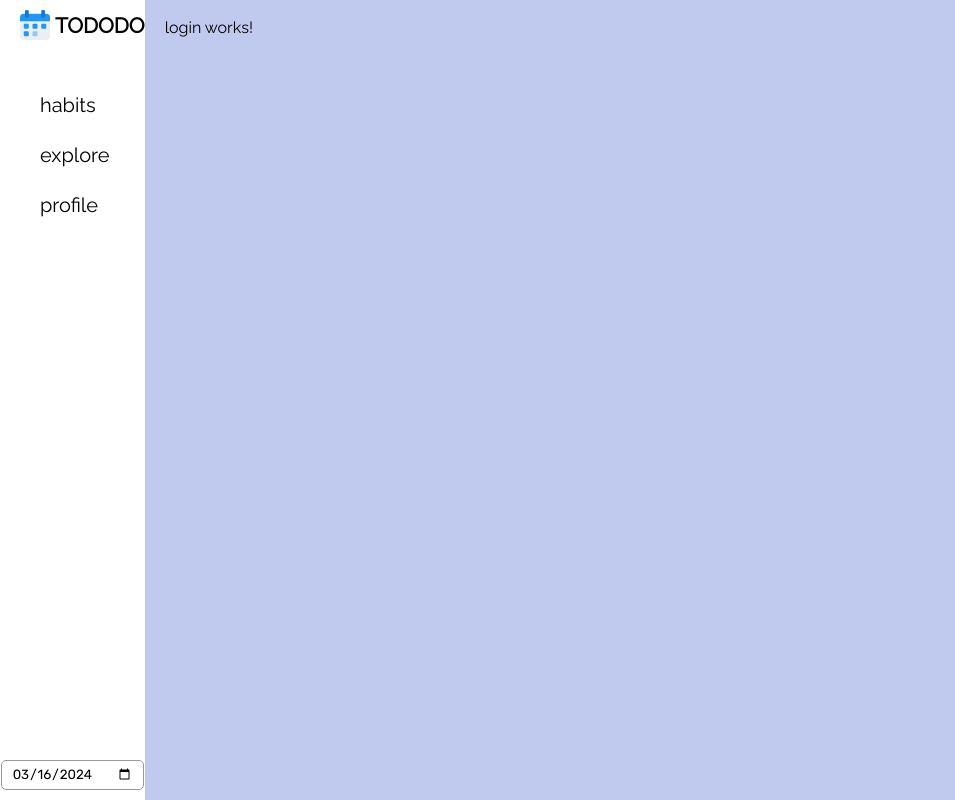
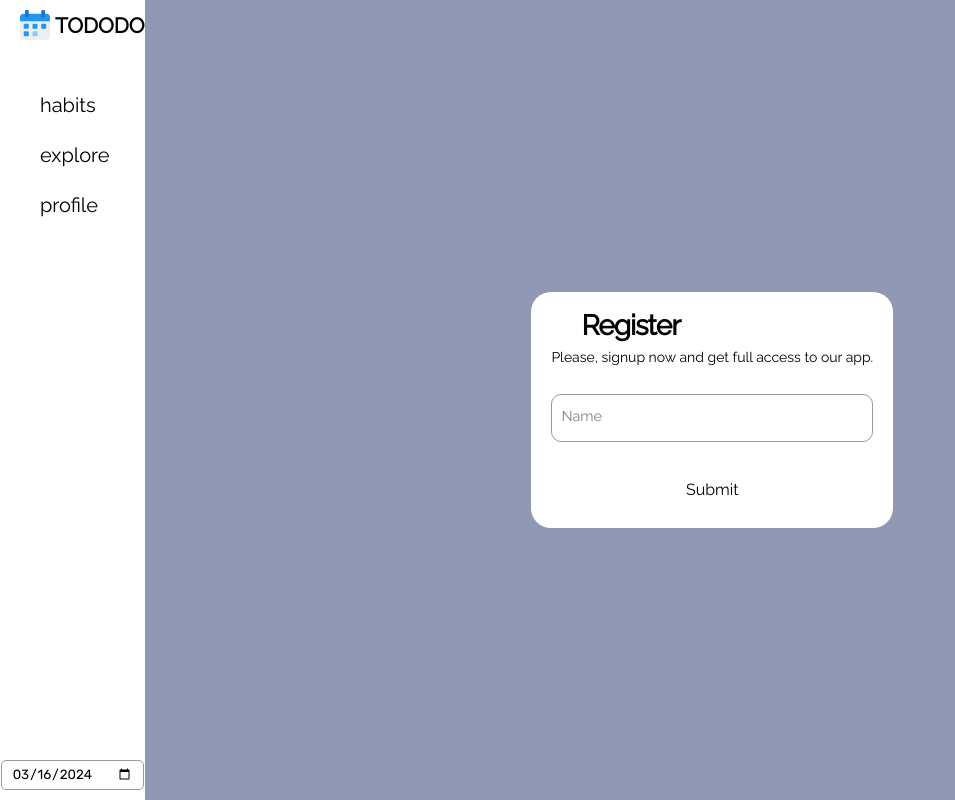
Before and after one commit to Boris-sudo/PROD_projetct, an Angular app in the folder frontend/: page /login in a window 1280 px wide. Shown: the whole page, without its empty margins (0-955 px from the left). Built offline with nearby package versions, Linux system fonts and the light colour scheme; a web font is replaced by a local one.

Commit message:
adding login functional

```diff
--- a/frontend/src/app/components/login/login.component.css
+++ b/frontend/src/app/components/login/login.component.css
@@ -0,0 +1,153 @@
+.main-content {
+  width:           100%;
+  height:          100%;
+  display:         flex;
+  justify-content: center;
+  align-items:     center;
+  align-content:   center;
+}
+
+.form {
+  display:          flex;
+  flex-direction:   column;
+  gap:              10px;
+  max-width:        var(--login-form-max-width);
+  background-color: var(--background-white);
+  padding:          20px;
+  border-radius:    20px;
+  position:         relative;
+}
+
+.title {
+  font-size:      28px;
+  color:          var(--blue);
+  font-weight:    600;
+  letter-spacing: -1px;
+  position:       relative;
+  display:        flex;
+  align-items:    center;
+  padding-left:   30px;
+}
+
+.title::before, .title::after {
+  --size:           var(--login-title-after-size);
+  position:         absolute;
+  content:          "";
+  height:           var(--size);
+  width:            var(--size);
+  border-radius:    50%;
+  left:             0px;
+  background-color: var(--blue);
+}
+
+.title::before {
+  --size:           var(--login-title-before-size);
+  width:            var(--size);
+  height:           var(--size);
+  background-color: var(--blue);
+}
+
+.title::after {
+  --size:    var(--login-title-before-size);
+  width:     var(--size);
+  height:    var(--size);
+  animation: pulse 1s linear infinite;
+}
+
+.message, .signin {
+  color:     var(--gray);
+  font-size: 14px;
+}
+
+.signin {
+  text-align: center;
+}
+
+.signin a {
+  color: var(--blue);
+}
+
+.signin a:hover {
+  text-decoration: underline var(--blue);
+}
+
+.flex {
+  display: flex;
+  width:   100%;
+  gap:     6px;
+}
+
+.form label {
+  position: relative;
+  margin: 20px 0;
+}
+
+.form label .input {
+  width:         100%;
+  padding:       10px 10px 20px 10px;
+  outline:       0;
+  border:        1px solid var(--border-gray);
+  border-radius: 10px;
+  caret-color:   var(--caret-black);
+}
+
+.form label .input + span {
+  position:   absolute;
+  left:       10px;
+  top:        15px;
+  color:      grey;
+  font-size:  0.9em;
+  cursor:     text;
+  transition: 0.3s ease;
+}
+
+.form label .input:placeholder-shown + span {
+  top:       15px;
+  font-size: 0.9em;
+}
+
+.form label .input:focus + span, .form label .input:valid + span {
+  top:         30px;
+  font-size:   0.7em;
+  font-weight: 600;
+}
+
+.form label .input:valid + span {
+  color: var(--green);
+}
+
+.submit {
+  border:              none;
+  outline:             none;
+  background-color:    var(--blue);
+  padding:             10px;
+  border-radius:       10px;
+  color:               var(--white);
+  font-size:           16px;
+  transition-duration: .3s;
+}
+
+.submit:hover {
+  background-color: var(--login-dblue);
+}
+
+.bg {
+  position:   absolute;
+  top:        0;
+  left:       0;
+  right:      0;
+  bottom:     0;
+  background: #00000040;
+}
+
+@keyframes pulse {
+  from {
+    transform: scale(0.9);
+    opacity:   1;
+  }
+
+  to {
+    transform: scale(1.8);
+    opacity:   0;
+  }
+}
--- a/frontend/src/app/components/login/login.component.html
+++ b/frontend/src/app/components/login/login.component.html
@@ -1 +1,14 @@
-<p>login works!</p>
+<main class="main-content">
+  <div class="bg"></div>
+  <form class="form">
+    <p class="title">Register</p>
+    <p class="message">Please, signup now and get full access to our app.</p>
+
+    <label>
+      <input [(ngModel)]="username" required="" name="name" placeholder="" type="text" class="input">
+      <span>Name</span>
+    </label>
+
+    <button (click)="login()" type="button" class="submit">Submit</button>
+  </form>
+</main>
--- a/frontend/src/app/components/login/login.component.ts
+++ b/frontend/src/app/components/login/login.component.ts
@@ -1,4 +1,6 @@
-import { Component, OnInit } from '@angular/core';
+import {Component, OnInit} from '@angular/core';
+import {LocalstorageMethodsService} from "../../services/localstorage-methods.service";
+import {Router} from "@angular/router";
 
 @Component({
   selector: 'app-login',
@@ -6,10 +8,19 @@ import { Component, OnInit } from '@angular/core';
   styleUrls: ['./login.component.css']
 })
 export class LoginComponent implements OnInit {
+  public username: string = '';
 
-  constructor() { }
+  constructor(
+    private localstorage: LocalstorageMethodsService,
+    private router: Router,
+  ) {
+  }
 
   ngOnInit(): void {
   }
 
+  login() {
+    this.localstorage.set('user', this.username);
+    this.router.navigate(['']);
+  }
 }
```
